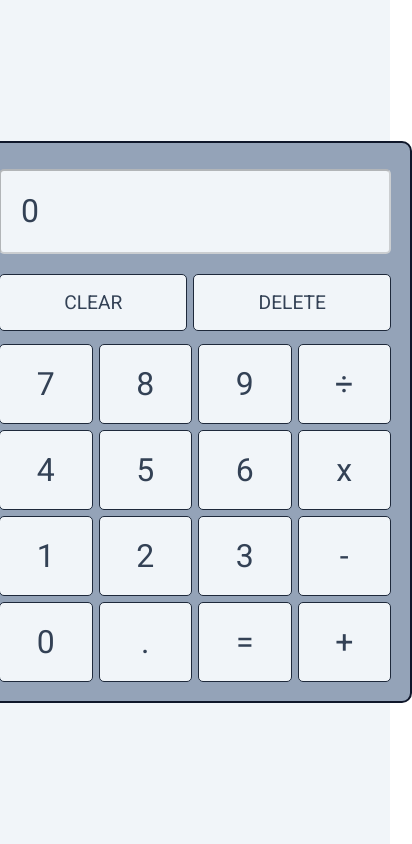
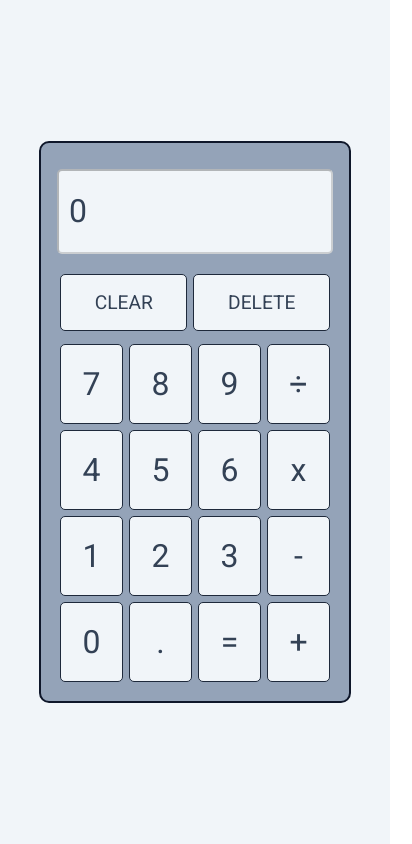
Before and after one commit to timsmith96/calculator, a plain HTML site: page index.html in a window 390 px wide. Shown: the whole page, 412 px wide, since content can reach past the window. Drawn offline with Linux system fonts and the light colour scheme.

Commit message:
responsive

```diff
--- a/style.css
+++ b/style.css
@@ -64,17 +64,19 @@ main {
   cursor: pointer;
 }
 
-/* .display {
-  margin: 10px 3px;
-  border-radius: 5px;
-  background-color: #f1f5f9;
-} */
-
 .calc-display {
   background-color: #f1f5f9;
   border-radius: 5px;
   margin: 10px 3px;
   font-size: 2rem;
-  padding-left: 20px;
+  text-indent: 10px;
   color: #334155;
+  flex-grow: 1;
+  max-width: 100%;
 }
+
+@media screen and (max-width: 700px) {
+  .container {
+    width: 80vw;
+  }
+}
```
